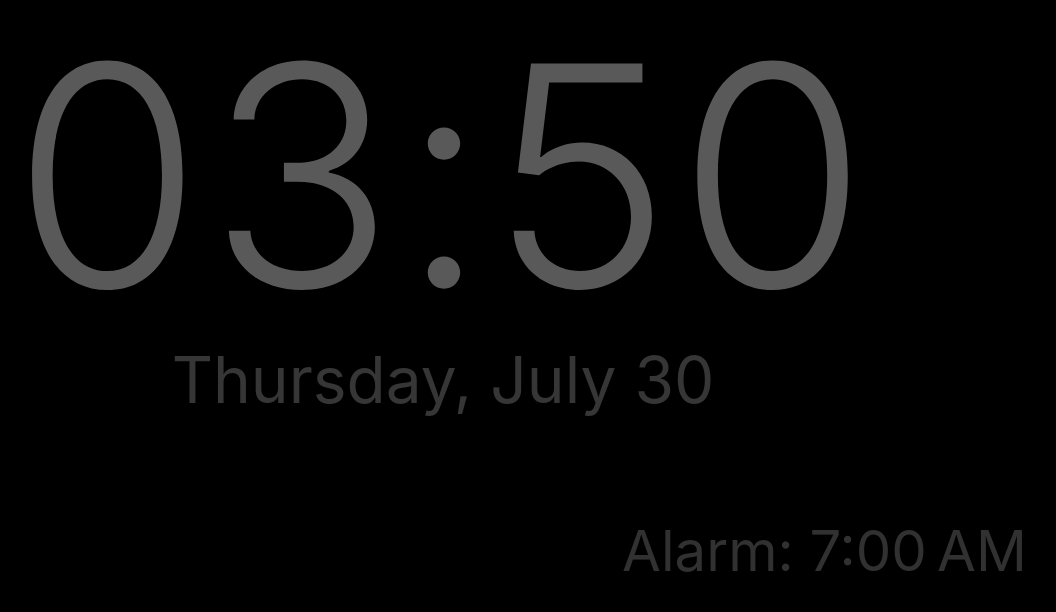
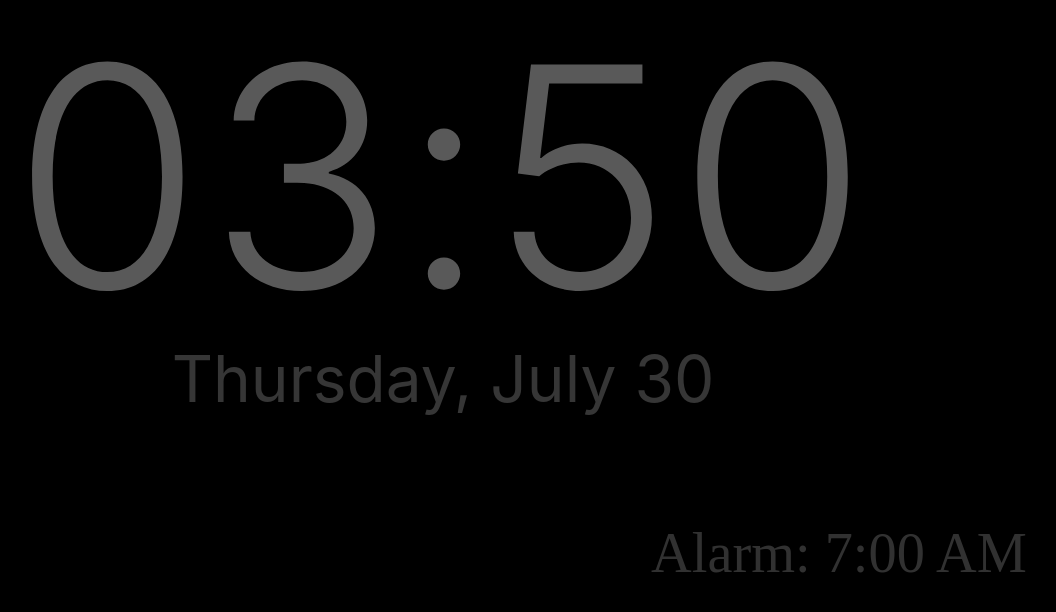
Before and after one commit to AllieHall/standbyClock, a plain HTML site: page index.html in a window 1280 px wide. Shown: the part 186-798 px from the top of the page, without its empty margins (199-1255 px from the left). Drawn offline with Linux system fonts and the light colour scheme.

Commit message:
Moved date closer to time, made alarm times new roman

```diff
--- a/index.html
+++ b/index.html
@@ -41,7 +41,7 @@
     font-family: -apple-system, "SF Pro Display", Helvetica, Arial, sans-serif;
     font-weight: 400;
     font-size: 5vw;
-    margin-top: 1.4vh;
+    margin-top: 1.2vh;
     opacity: 0.6;
   }
   #alarm {
@@ -49,8 +49,7 @@
     right: 4vw;
     bottom: 4vh;
     color: #fff;
-    font-family: -apple-system, "SF Pro Display", Helvetica, Arial, sans-serif;
-    font-weight: 400;
+    font-family: "Times New Roman", Times, serif;    font-weight: 400;
     font-size: 4.4vw;
     opacity: 0.55;
     text-align: right;
```
